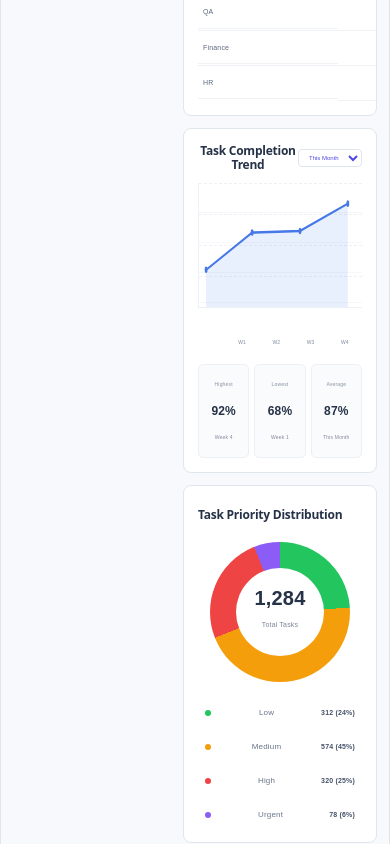
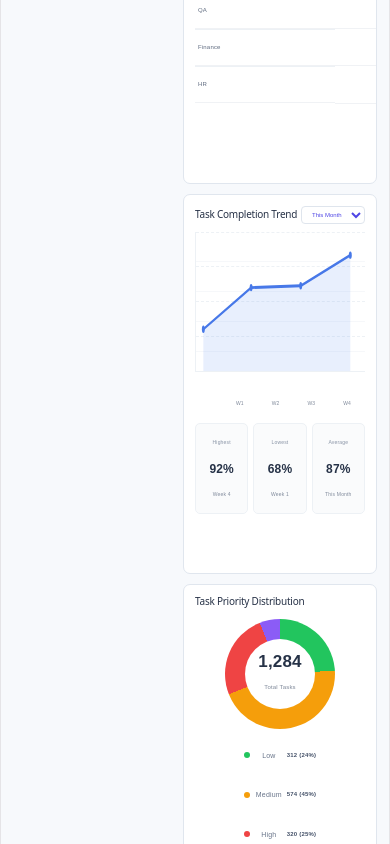
Before and after one commit to mayankpanse83-tech/manager-mangement-system, a React (Vite) app: page /admin/tasks in a window 390 px wide. Shown: the part 2820-3664 px from the top of the page. Built offline with nearby package versions, Linux system fonts and the light colour scheme.

Commit message:
Admin page complete

```diff
--- a/src/apps/admin/pages/AdminTasks.css
+++ b/src/apps/admin/pages/AdminTasks.css
@@ -2040,190 +2040,53 @@ body {
   background: #f7f9fc;
 }
 /* =========================================================
-   3 ANALYTICS CARDS - BIG + EQUAL SIZE
+   ONLY HEIGHT INCREASE - WIDTH SAME
    ========================================================= */
 
 .task-analytics {
   width: 100% !important;
-  display: grid !important;
-
-  grid-template-columns: repeat(3, minmax(0, 1fr)) !important;
-
-  gap: 12px !important;
-
-  align-items: stretch !important;
-
-  margin-top: 10px !important;
-  transform: none !important;
-}
-
-/* All 3 cards equal size */
+  grid-template-columns: 1.1fr .9fr 1fr !important;
+  gap: 10px !important;
+}
+
 .task-analytics > .analytics-card {
   width: 100% !important;
   min-width: 0 !important;
 
-  min-height: 300px !important;
-  height: 300px !important;
-
-  padding: 14px !important;
+  height: 380px !important;
+  min-height: 380px !important;
 
   box-sizing: border-box !important;
-
-  border: 1px solid #e0e6ee !important;
-  border-radius: 8px !important;
-
-  background: #fff !important;
-
-  overflow: hidden !important;
-}
-
-/* =========================================================
-   CARD TITLE
-   ========================================================= */
-
-.task-analytics .analytics-header {
-  min-height: 30px !important;
-}
-
-.task-analytics .analytics-header h2 {
-  font-size: 12px !important;
-  font-weight: 700 !important;
-  color: #263247 !important;
-}
-
-/* =========================================================
-   PERFORMANCE TABLE
-   ========================================================= */
-
+}
+
+/* Performance table ko height ke according spread karo */
 .task-analytics .analytics-card table {
   width: 100% !important;
-  height: auto !important;
-  table-layout: fixed !important;
-}
-
-.task-analytics .analytics-card th {
-  height: 30px !important;
-  font-size: 6px !important;
-}
-
-.task-analytics .analytics-card td {
-  height: 34px !important;
-  padding: 5px !important;
-  font-size: 7px !important;
-}
-
-/* =========================================================
-   COMPLETION TREND CARD
-   ========================================================= */
-
+}
+
+/* Completion trend */
 .task-analytics .completion-chart {
-  width: 100% !important;
-  height: 145px !important;
-  margin-top: 10px !important;
+  height: 160px !important;
 }
 
 .task-analytics .chart-area {
-  height: 125px !important;
-  min-width: 0 !important;
-  overflow: hidden !important;
-}
-
-.task-analytics .chart-area svg {
-  width: 100% !important;
-  height: 100% !important;
-}
-
-.task-analytics .chart-weeks {
-  margin-top: 3px !important;
-}
-
-.task-analytics .chart-summary {
-  margin-top: 10px !important;
-}
-
-.task-analytics .chart-summary div {
-  min-height: 65px !important;
-  padding: 8px !important;
-}
-
-/* =========================================================
-   PRIORITY DISTRIBUTION
-   ========================================================= */
-
+  height: 140px !important;
+}
+
+/* Priority card */
 .task-analytics .priority-content {
-  width: 100% !important;
-  min-height: 230px !important;
-
-  display: flex !important;
-  align-items: center !important;
-  justify-content: center !important;
-
-  gap: 18px !important;
-}
-
-.task-analytics .priority-donut {
-  width: 140px !important;
-  height: 140px !important;
-  flex: 0 0 140px !important;
-}
-
-.task-analytics .priority-donut > div {
-  width: 88px !important;
-  height: 88px !important;
-}
-
-.task-analytics .priority-donut strong {
-  font-size: 20px !important;
-}
-
-.task-analytics .priority-donut span {
-  font-size: 7px !important;
-}
-
-.task-analytics .priority-list {
-  width: 100% !important;
-  max-width: 150px !important;
-}
-
-.task-analytics .priority-list div {
-  min-height: 26px !important;
-}
-
-.task-analytics .priority-list span {
-  font-size: 8px !important;
-}
-
-.task-analytics .priority-list b {
-  font-size: 7px !important;
-}
-
-/* =========================================================
-   REMOVE EXTRA HEIGHT / SPACING
-   ========================================================= */
-
-.task-analytics .analytics-card > * {
-  max-width: 100% !important;
-}
-
-.task-analytics .analytics-card table {
-  overflow: hidden !important;
-}
-
-/* =========================================================
-   RESPONSIVE
-   ========================================================= */
-
+  min-height: 270px !important;
+}
+
+/* Mobile */
 @media (max-width: 1100px) {
   .task-analytics {
-    grid-template-columns: repeat(2, minmax(0, 1fr)) !important;
+    grid-template-columns: 1fr 1fr !important;
   }
 
   .task-analytics > .analytics-card {
-    height: 300px !important;
-  }
-
-  .task-analytics .priority-card {
-    grid-column: 1 / -1 !important;
+    height: 380px !important;
+    min-height: 380px !important;
   }
 }
 
@@ -2232,12 +2095,8 @@ body {
     grid-template-columns: 1fr !important;
   }
 
-  .task-analytics .priority-card {
-    grid-column: auto !important;
-  }
-
   .task-analytics > .analytics-card {
-    height: auto !important;
-    min-height: 300px !important;
-  }
-}
+    height: 380px !important;
+    min-height: 380px !important;
+  }
+}
```
